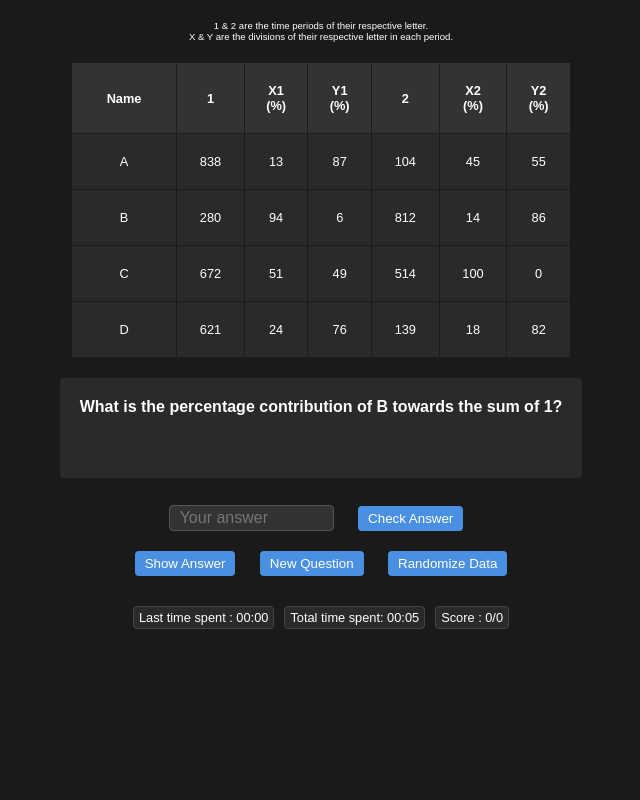
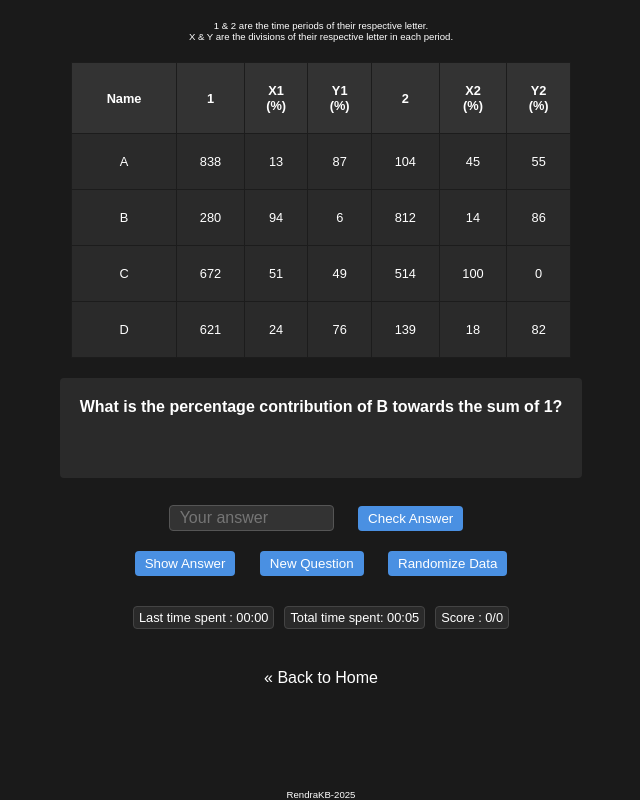
Before and after one commit to rendrakb/randomized-table, a plain HTML site: page index.html in a window 1280 px wide. Shown: the whole page, without its empty margins (319-959 px from the left). Drawn offline with Linux system fonts and the light colour scheme.

Commit message:
home & footer

```diff
--- a/index.html
+++ b/index.html
@@ -9,7 +9,8 @@
 <body>
   <div class="container">
     <div id="table-container">
-        <div id="note">1 & 2 are the time periods of their respective letter.<br>X & Y are the divisions of their respective letter in each period.</div>
+      <div id="note">1 & 2 are the time periods of their respective letter.<br>X & Y are the divisions of their
+        respective letter in each period.</div>
       <div id="table"></div>
     </div>
     <div class="questions"></div>
@@ -30,6 +31,8 @@
       <div id="score">Score : 0/0</div>
     </div>
   </div>
+  <a class="home" href="https://rendrakb.github.io/data-quizzes/">« Back to Home</a>
+  <div class="footer">RendraKB-2025</div>
   <script src="main.js"></script>
 </body>
 </html>
--- a/main.css
+++ b/main.css
@@ -101,3 +101,20 @@ button:hover {
   margin-top: 10px;
   font-size: 0.8em;
 }
+
+.footer {
+  font-size: 0.6em;
+  position: fixed;
+  bottom: 0px;
+}
+
+.home {
+  text-decoration: none;
+  color: white;
+  margin-top: 40px;
+  margin-bottom: 40px;
+}
+
+.home:hover {
+  color: gray;
+}
```
Lines whose indentation alone changed are shown as unchanged.
